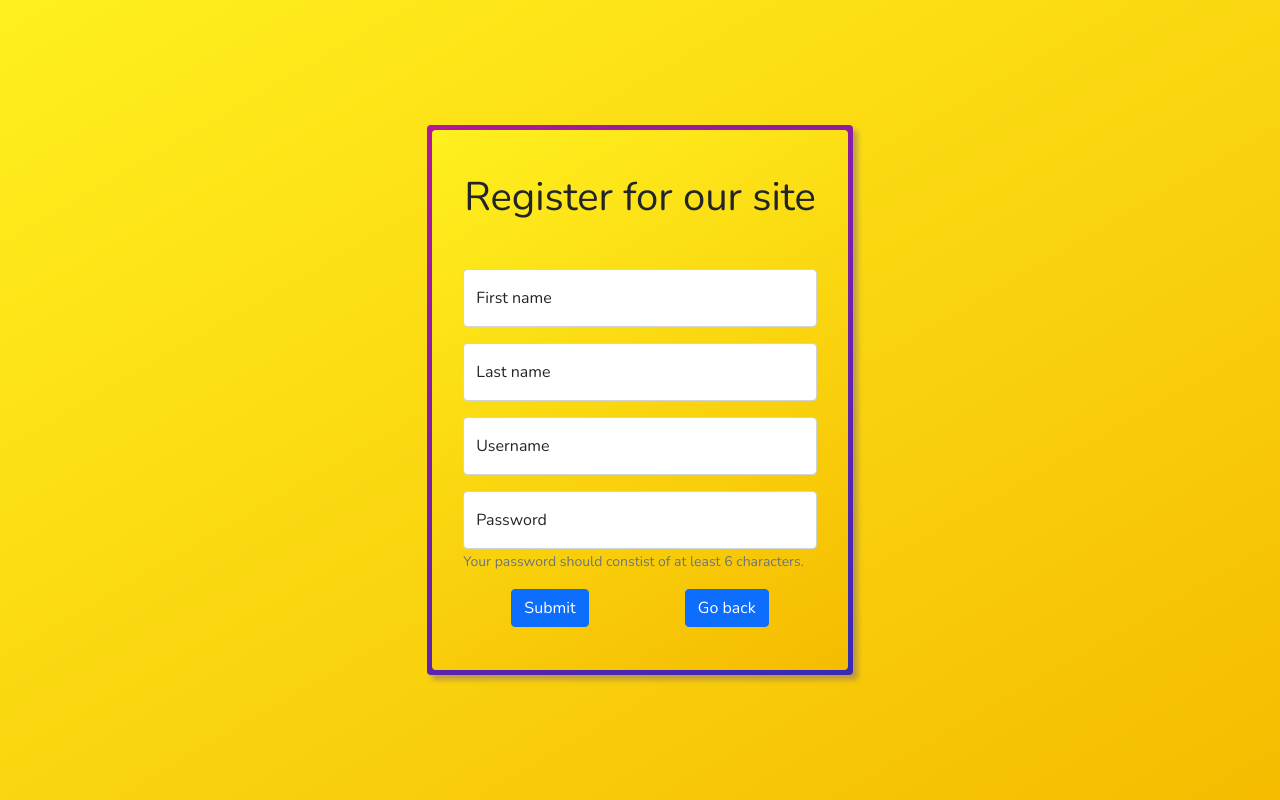
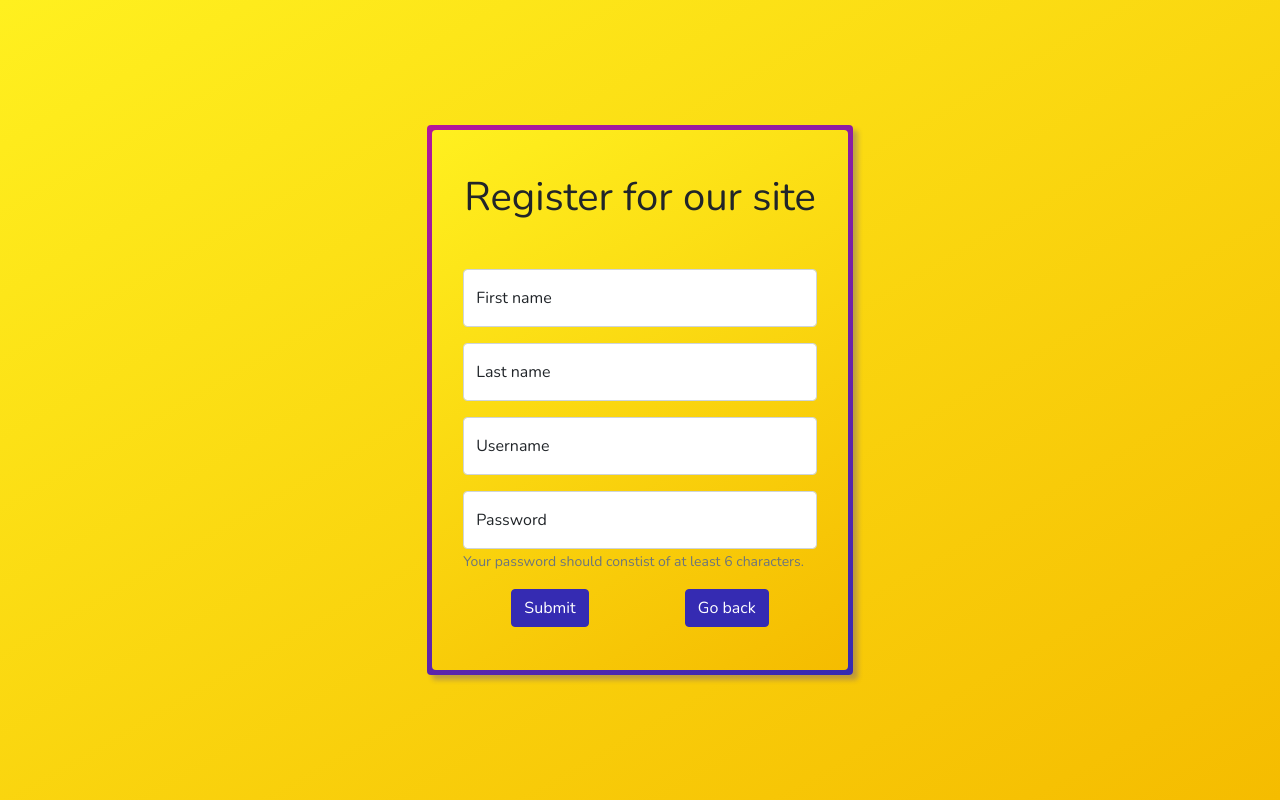
Before and after one commit to ladben/gymno-final-concerts-javi, a React (Create React App) app in the folder frontend/: page /register in a window 1280 px wide. Built offline with nearby package versions, Linux system fonts and the light colour scheme; no server answers.

Commit message:
react-bootsrap style override done

```diff
--- a/frontend/src/App.tsx
+++ b/frontend/src/App.tsx
@@ -7,7 +7,6 @@ import Register from './components/register/Register';
 import store from './store';
 
 import './App.scss';
-import 'bootstrap/dist/css/bootstrap.min.css';
 
 const App:React.FC = () => {
   return (
--- a/frontend/src/components/register/Register.tsx
+++ b/frontend/src/components/register/Register.tsx
@@ -84,11 +84,14 @@ const Register: React.FC<RegisterProps> = () => {
       }
       fetch(`${config.url}/api/registration`, {
         method: 'POST',
+        headers: {
+          'Content-Type': 'application/json'
+        },
         body: JSON.stringify(body),
       })
       .then(response => response.json())
       .then(data => {
-        console.log('Success: ', data);
+        console.log('Server answer: ', data);
       })
       .catch(error => console.log(error));
     }
--- a/frontend/src/index.scss
+++ b/frontend/src/index.scss
@@ -1,7 +1,12 @@
-$primary: #19d900;
+@import './colors.scss';
+// $theme-colors: (
+//   "primary": #00d953,
+//   "danger": #ff4136
+// );
 
-@import '../node_modules/bootstrap/scss/bootstrap';
-@import './colors.scss';
+$primary: $complementary-blue;
+
+@import '~bootstrap/scss/bootstrap.scss';
 @import url('https://fonts.googleapis.com/css2?family=Nunito:ital,wght@0,200;0,300;0,400;0,600;0,700;0,800;0,900;1,200;1,300;1,400;1,600;1,700;1,800;1,900&display=swap');
 
 *, *::after, *::before {
```
Also changed, not shown: 2 other files (tests, documents, lock files or other folders).
